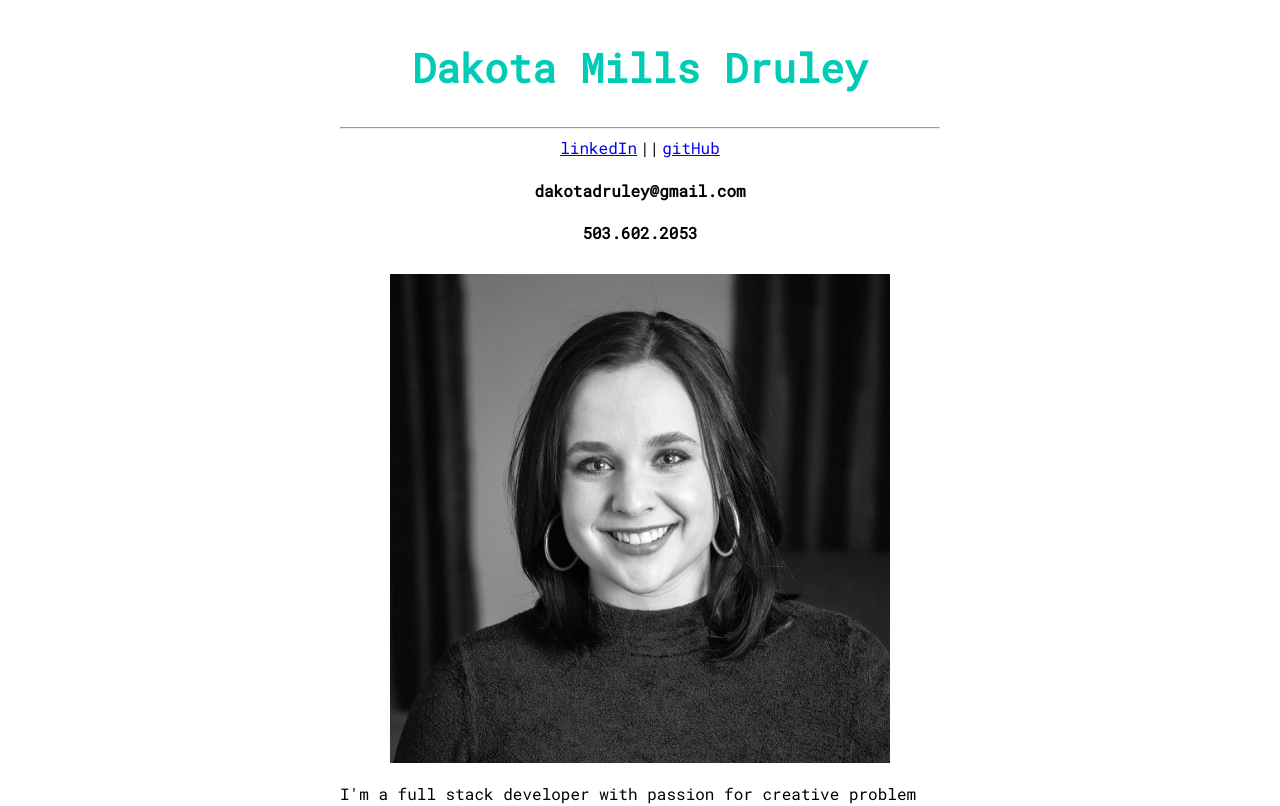
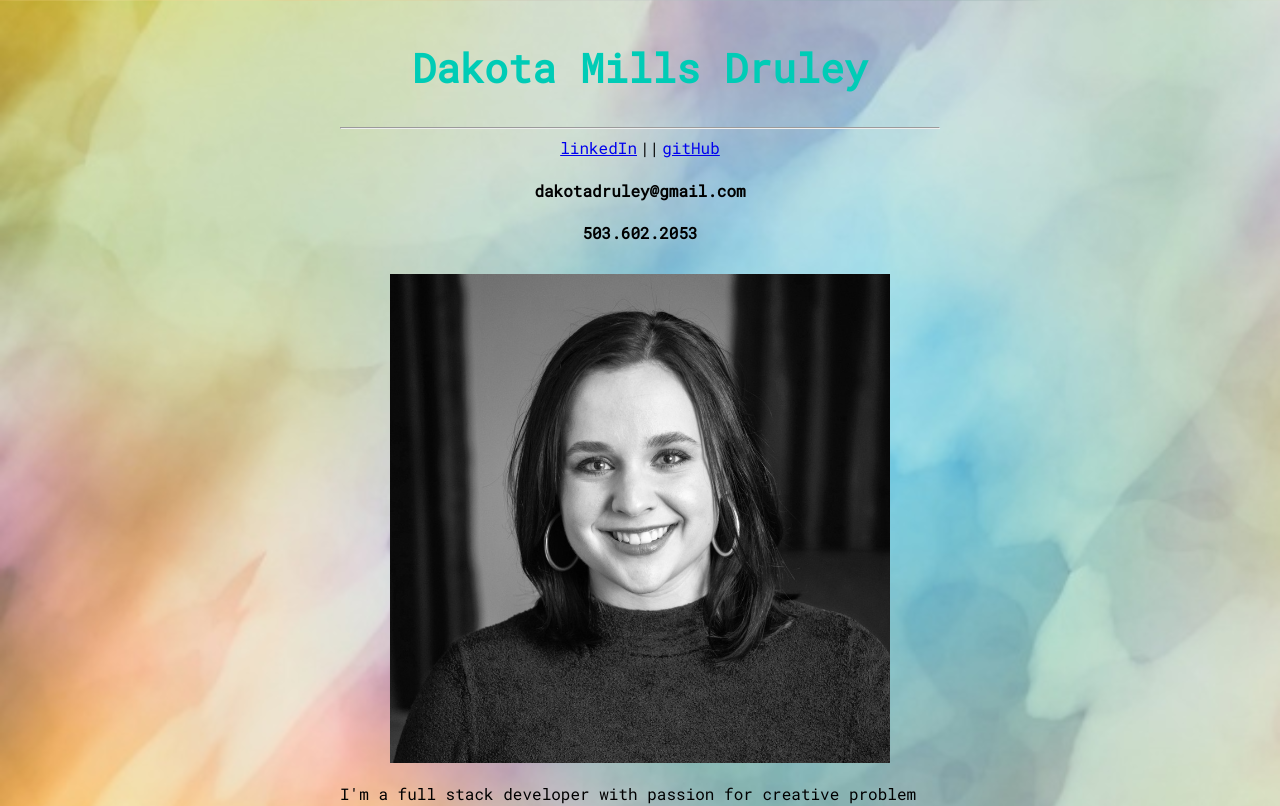
Before and after one commit to dakotadruley/portfolio, a React app: page / in a window 1280 px wide. Shown: the top 806 px of the page. Built offline with nearby package versions, Linux system fonts and the light colour scheme.

Commit message:
bg image

```diff
--- a/src/components/App/app.css
+++ b/src/components/App/app.css
@@ -1,6 +1,10 @@
 body {
     display: flex;
     justify-content: center;
+    background-image: url('../../../public/color.jpeg');
+    background-repeat: no-repeat;
+    background-size: cover;
+    background-attachment: fixed;
 
     font-family: 'Roboto Mono';
 }
```
Also changed, not shown: public/color.jpeg (added).
